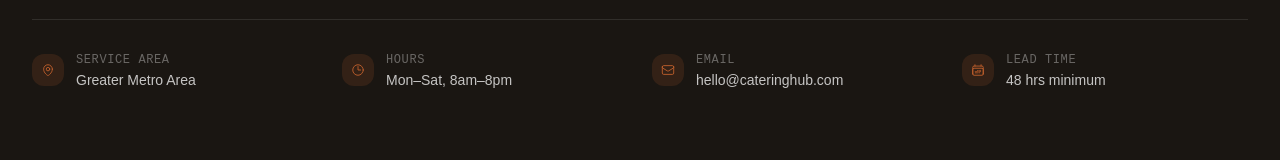
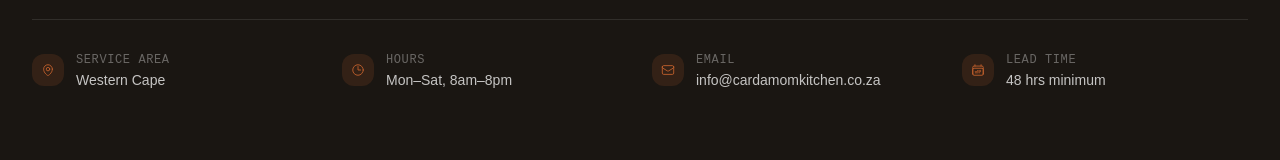
Before and after one commit to 3tiersystems-RMA/cateringhub, a Next.js app: page /homepage in a window 1280 px wide. Shown: the part 3966-4126 px from the top of the page. Built offline with nearby package versions, Linux system fonts and the light colour scheme; no server answers; the database is empty.

Commit message:
Local Commit: 2026-03-10T15:10:29.406Z - Updated email from `hello@cateringhub.com` to `info@cardamomkitchen.co.za` in the Contact Banner - Updated service area from `Greater Metro Area` to `Western Cape` in the Contact Banner

```diff
--- a/src/app/homepage/components/ContactBanner.tsx
+++ b/src/app/homepage/components/ContactBanner.tsx
@@ -41,9 +41,9 @@ export default function ContactBanner() {
         {/* Info Row */}
         <div className="mt-12 pt-8 border-t border-white/10 grid grid-cols-2 md:grid-cols-4 gap-6">
           {[
-            { icon: "MapPinIcon" as const, label: "Service Area", value: "Greater Metro Area" },
+            { icon: "MapPinIcon" as const, label: "Service Area", value: "Western Cape" },
             { icon: "ClockIcon" as const, label: "Hours", value: "Mon–Sat, 8am–8pm" },
-            { icon: "EnvelopeIcon" as const, label: "Email", value: "hello@cateringhub.com" },
+            { icon: "EnvelopeIcon" as const, label: "Email", value: "info@cardamomkitchen.co.za" },
             { icon: "CalendarDaysIcon" as const, label: "Lead Time", value: "48 hrs minimum" },
           ].map((item) => (
             <div key={item.label} className="flex items-start gap-3">
```
